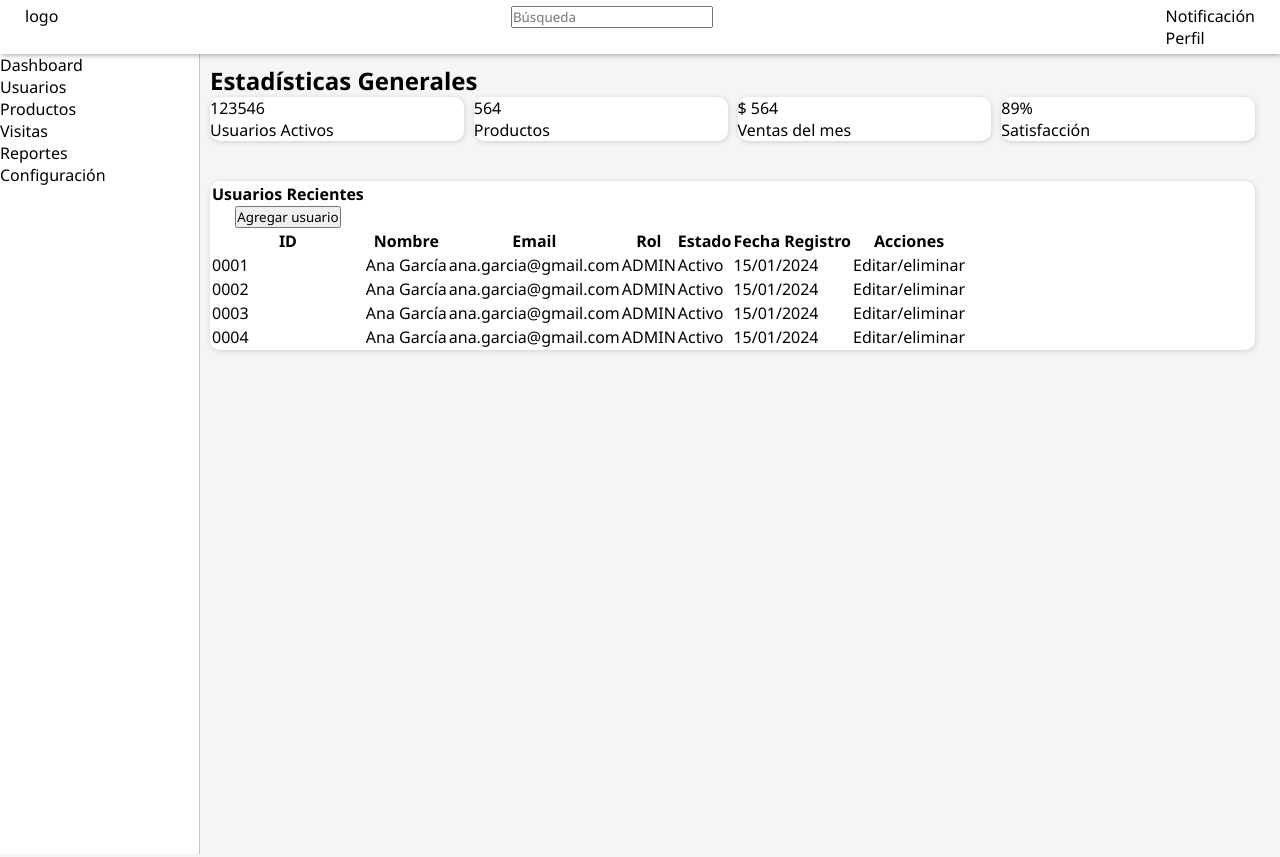
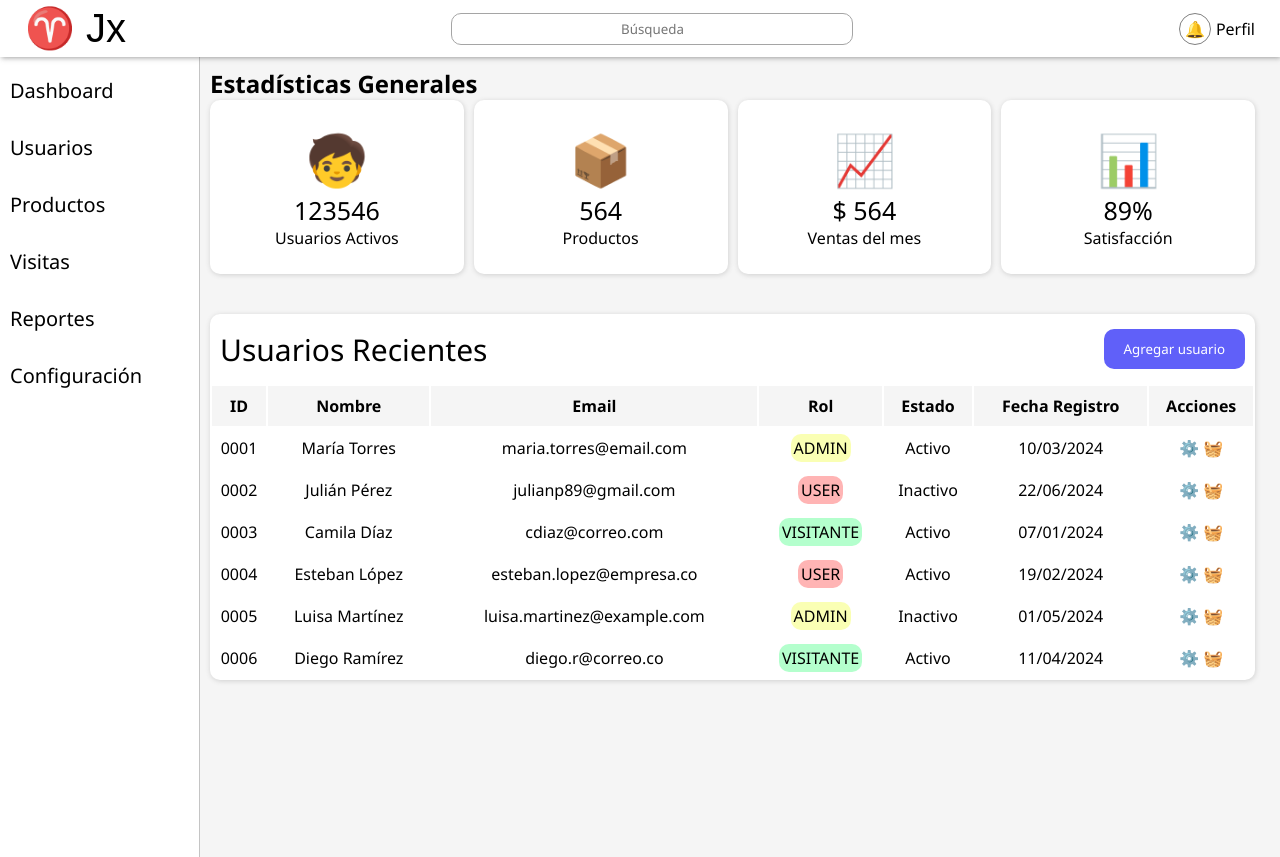
Before and after one commit to Jebux/taller-css, a plain HTML site: page Taller individual 2- Dashboard/index.html in a window 1280 px wide. Drawn offline with Linux system fonts and the light colour scheme.

Commit message:
Detalles finales

```diff
--- a/Taller individual 2- Dashboard/index.html
+++ b/Taller individual 2- Dashboard/index.html
@@ -8,18 +8,24 @@
 </head>
 <body>
   <header>
-    <div>
-      logo
+    <div class="logo">
+      <p>♈ Jx</p>
     </div>
     <div>
       <input type="text" placeholder="Búsqueda" />
     </div>
-    <div>
-      <div>Notificación</div>
-      <div>Perfil</div>
+    <div class="noti-container">
+      <div class="noti">🔔</div>
+      <div class="user">Perfil</div>
     </div>
   </header>
   <aside>
+    <div class="menu-button">
+        <ul>
+          <li>Menú</li>
+        </ul>
+    </div>
+    <div class="menu-lista">
       <ul>
         <li>Dashboard</li>
         <li>Usuarios</li>
@@ -28,6 +34,7 @@
         <li>Reportes</li>
         <li>Configuración</li>
       </ul>
+    </div>
   </aside>
   <main>
     <div class="stats-container">
@@ -36,48 +43,80 @@
       </div>
       <div class="stats-boxes">
         <div>
-          <p>123546</p>
+          <p class="stats-emoji">🧒</span>
+          <p class="stats-main-p">123546</p>
           <p>Usuarios Activos</p>
         </div>
         <div>
-          <p>564</p>
+          <p class="stats-emoji">📦</span>
+          <p class="stats-main-p">564</p>
           <p>Productos</p>
         </div>
         <div>
-          <p>$ 564</p>
+          <p class="stats-emoji">📈</span>
+          <p class="stats-main-p">$ 564</p>
           <p>Ventas del mes</p>
         </div>
         <div>
-          <p>89%</p>
+          <p class="stats-emoji">📊</span>
+          <p class="stats-main-p">89%</p>
           <p>Satisfacción</p>
         </div>
       </div>
     </div>
     <div class="users-table">
-      <table>
-        <tr>
-          <th>
+      <div class="table-header">
         <p>Usuarios Recientes</p>
         <button>Agregar usuario</button>
-          </th>
-        </tr>
-        <tr>
+      </div>
+      <table>
+        <tr class="table-encabezados">
           <th>ID</th><th>Nombre</th><th>Email</th><th>Rol</th><th>Estado</th><th>Fecha Registro</th><th>Acciones</th>
         </tr>
         <tr>
-          <td>0001</td><td>Ana García</td><td>ana.garcia@gmail.com</td><td>ADMIN</td><td>Activo</td><td>15/01/2024</td><td>Editar/eliminar</td>
+          <td>0001</td><td>María Torres</td><td>maria.torres@email.com</td>
+          <td><span class="rol-admin">ADMIN</span></td><td>Activo</td><td>10/03/2024</td><td class="edits">⚙️ 🧺</td>
         </tr>
         <tr>
-          <td>0002</td><td>Ana García</td><td>ana.garcia@gmail.com</td><td>ADMIN</td><td>Activo</td><td>15/01/2024</td><td>Editar/eliminar</td>
+          <td>0002</td><td>Julián Pérez</td><td>julianp89@gmail.com</td>
+          <td><span class="rol-user">USER</span></td><td>Inactivo</td><td>22/06/2024</td><td class="edits">⚙️ 🧺</td>
         </tr>
         <tr>
-          <td>0003</td><td>Ana García</td><td>ana.garcia@gmail.com</td><td>ADMIN</td><td>Activo</td><td>15/01/2024</td><td>Editar/eliminar</td>
+          <td>0003</td><td>Camila Díaz</td><td>cdiaz@correo.com</td>
+          <td><span class="rol-visitante">VISITANTE</span></td><td>Activo</td><td>07/01/2024</td><td class="edits">⚙️ 🧺</td>
         </tr>
         <tr>
-          <td>0004</td><td>Ana García</td><td>ana.garcia@gmail.com</td><td>ADMIN</td><td>Activo</td><td>15/01/2024</td><td>Editar/eliminar</td>
+          <td>0004</td><td>Esteban López</td><td>esteban.lopez@empresa.co</td>
+          <td><span class="rol-user">USER</span></td><td>Activo</td><td>19/02/2024</td><td class="edits">⚙️ 🧺</td>
+        </tr>
+        <tr>
+          <td>0005</td><td>Luisa Martínez</td><td>luisa.martinez@example.com</td>
+          <td><span class="rol-admin">ADMIN</span></td><td>Inactivo</td><td>01/05/2024</td><td class="edits">⚙️ 🧺</td>
+        </tr>
+        <tr>
+          <td>0006</td><td>Diego Ramírez</td><td>diego.r@correo.co</td>
+          <td><span class="rol-visitante">VISITANTE</span></td><td>Activo</td><td>11/04/2024</td><td class="edits">⚙️ 🧺</td>
         </tr>
       </table>
     </div>
   </main>
+  <script>
+      const menuButton = document.querySelector('.menu-button');
+      const menuLista = document.querySelector('.menu-lista');
+
+      menuButton.addEventListener('click', () => {
+        if (menuLista.style.display === 'none' || menuLista.style.display === '') {
+          menuLista.style.display = 'block';
+        } else {
+          menuLista.style.display = 'none';
+        }
+      });
+
+          menuLista.querySelectorAll('li').forEach(item => {
+        item.addEventListener('click', () => {
+          menuLista.style.display = 'none';
+        });
+      });
+  </script>
 </body>
 </html>
--- a/Taller individual 2- Dashboard/style.css
+++ b/Taller individual 2- Dashboard/style.css
@@ -21,23 +21,92 @@ header{
   grid-area: header;
   display: flex;
   justify-content: space-between;
+  align-items: center;
   background-color: white;
   box-shadow: 0.5px 1px 5px rgba(78, 78, 78, 0.52);
   box-sizing: border-box;
   width: 100%;
   padding: 5px 25px;
+  z-index: 2;
+}
+
+.logo{
+  cursor:pointer;
+}
+
+.logo p{
+  font-size: 40px;
+  font-family: fantasy;
+}
+.noti-container{
+  display:flex;
+  align-items: center;
+  justify-content: center;
+}
+
+.user{
+  margin-left: 5px;
+  cursor: pointer;
+}
+
+.noti{
+  border-radius: 25px;
+  border:1px solid grey;
+  width: 30px;
+  height: 30px;
+  display: flex;
+  align-items: center;
+  justify-content: center;
+  cursor: pointer;
+}
+
+input{
+  height: 30px;
+  border-radius: 10px;
+  text-align: center;
+  border: 1px solid rgb(165, 165, 165);
+  width: 150px;
 }
 
 aside{
+  /*display: none;*/
   grid-area: nav;
   background-color: white;
   border-right: 1px solid rgba(138, 138, 138, 0.502);
+  z-index: 1;
+}
+
+.menu-lista{
+  display: none;
+}
+
+ul{
+  list-style: none;
+  width: 100%;
+  text-align: center;
+  cursor:pointer;
+
+}
+
+ul li{
+  display: block;
+  padding: 3px;
+  margin: 10px 0;
+  font-size: 20px;
+  width: 100%;
+  padding: 10px;
+}
+
+ul li:hover {
+  background-color: rgba(63, 63, 248, 0.829);
+  color: white;
 }
 
 main{
   grid-area: main;
   padding: 10px;
 }
+
 
 .stats-boxes{
   display: grid;
@@ -51,7 +120,16 @@ main{
   background-color: white;
   border-radius: 10px;
   box-shadow: 0.5px 1px 5px rgba(78, 78, 78, 0.22);
+  padding: 25px;
+  text-align: center;
 
+}
+.stats-emoji{
+  font-size: 50px;
+}
+
+.stats-main-p{
+  font-size: 25px;
 }
 
 .users-table{
@@ -61,8 +139,73 @@ main{
   border-radius: 10px;
   box-shadow: 0.5px 1px 5px rgba(78, 78, 78, 0.22);
   margin-top: 10px;
+
 }
 
+table{
+  width: 100%;
+  padding: none;
+}
+
+
+.table-header{
+  display: flex;
+  justify-content: space-between;
+  align-items: center;
+  height: 50px;
+  padding: 10px;
+}
+
+.table-header p{
+  font-size: 30px;
+}
+
+td{
+  text-align: center;
+  height: 40px;
+}
+
+.table-encabezados{
+  background-color: whitesmoke;
+  height: 40px;
+}
+
+.edits{
+  cursor: pointer;
+}
+
+button{
+  background-color: rgba(63, 63, 248, 0.829);
+  color: white;
+  border-radius: 10px;
+  border: none;
+  height: 40px;
+  padding: 0 20px;
+  cursor:pointer;
+}
+
+.rol-user{
+  background-color: rgba(255, 69, 69, 0.40);
+  padding: 3px;
+  border-radius: 10px;
+}
+
+.rol-admin{
+  background-color: rgba(243, 255, 69, 0.40);
+  padding: 3px;
+  border-radius: 10px;
+}
+
+.rol-visitante{
+  background-color: rgba(69, 255, 131, 0.40);
+  padding: 3px;
+  border-radius: 10px;
+}
+
+
+button:hover{
+  background-color: rgb(155, 60, 60);
+  color: white;}
 
 @media (min-width:576px) {
   body{
@@ -75,7 +218,6 @@ main{
   "main main"
   "footer footer";
   }
-
 
 
   .stats-boxes{
@@ -96,11 +238,31 @@ main{
     "footer footer";
   }
 
+  header{
+    z-index: 2;
+  }
+
+  input{
+    width: 400px;
+  }
+
   aside{
     display: fixed;
     height: 100vh;
-    z-index: -1;
-    width: auto;
+    z-index: 1;
+  }
+
+  .menu-button{
+    display:none;
+  }
+
+  .menu-lista{
+    display:block !important;
+  }
+
+  ul li{
+    text-align: left;
+    width: 180px;
   }
 
   main{
```
Lines whose indentation alone changed are shown as unchanged.
